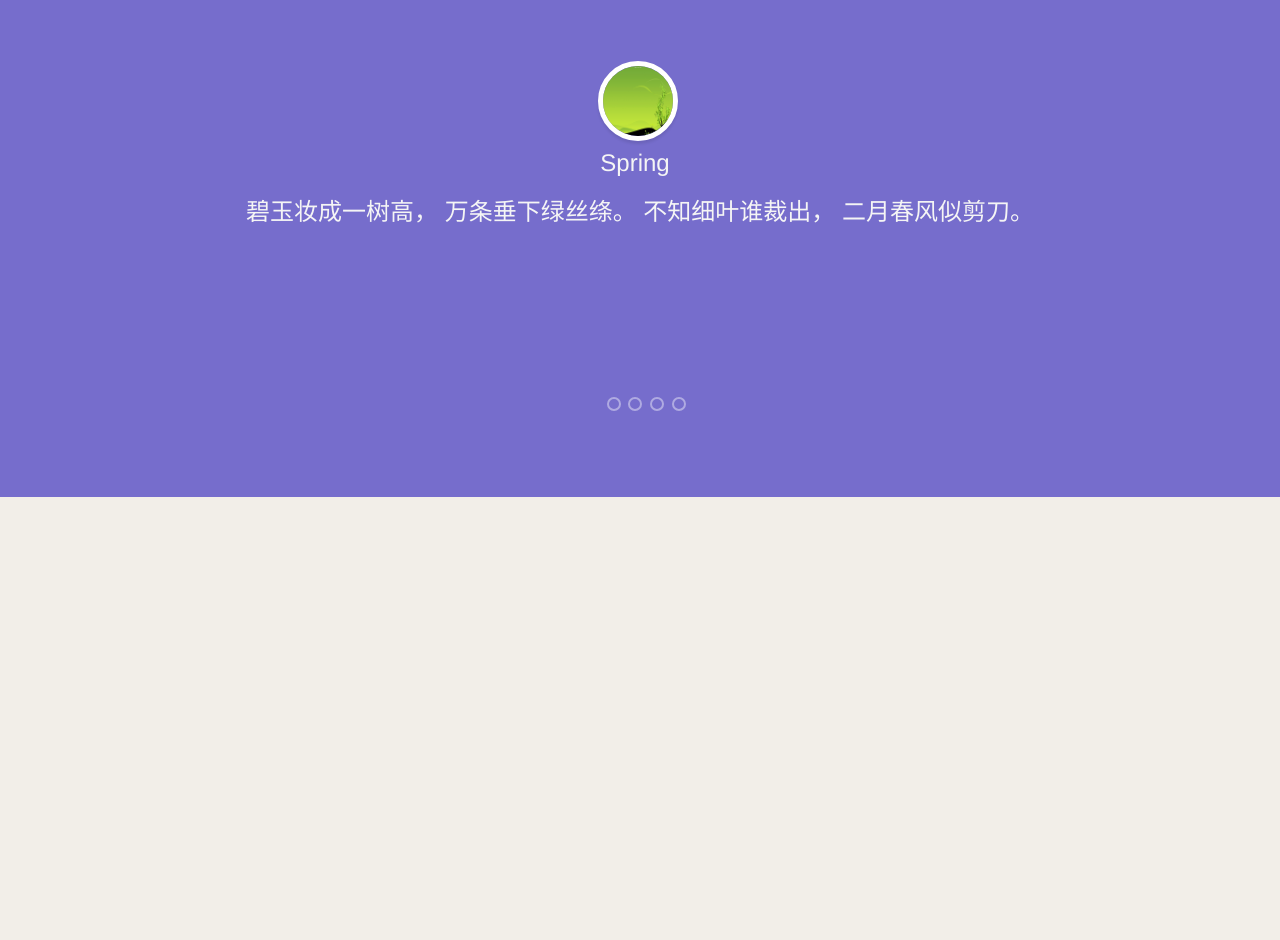
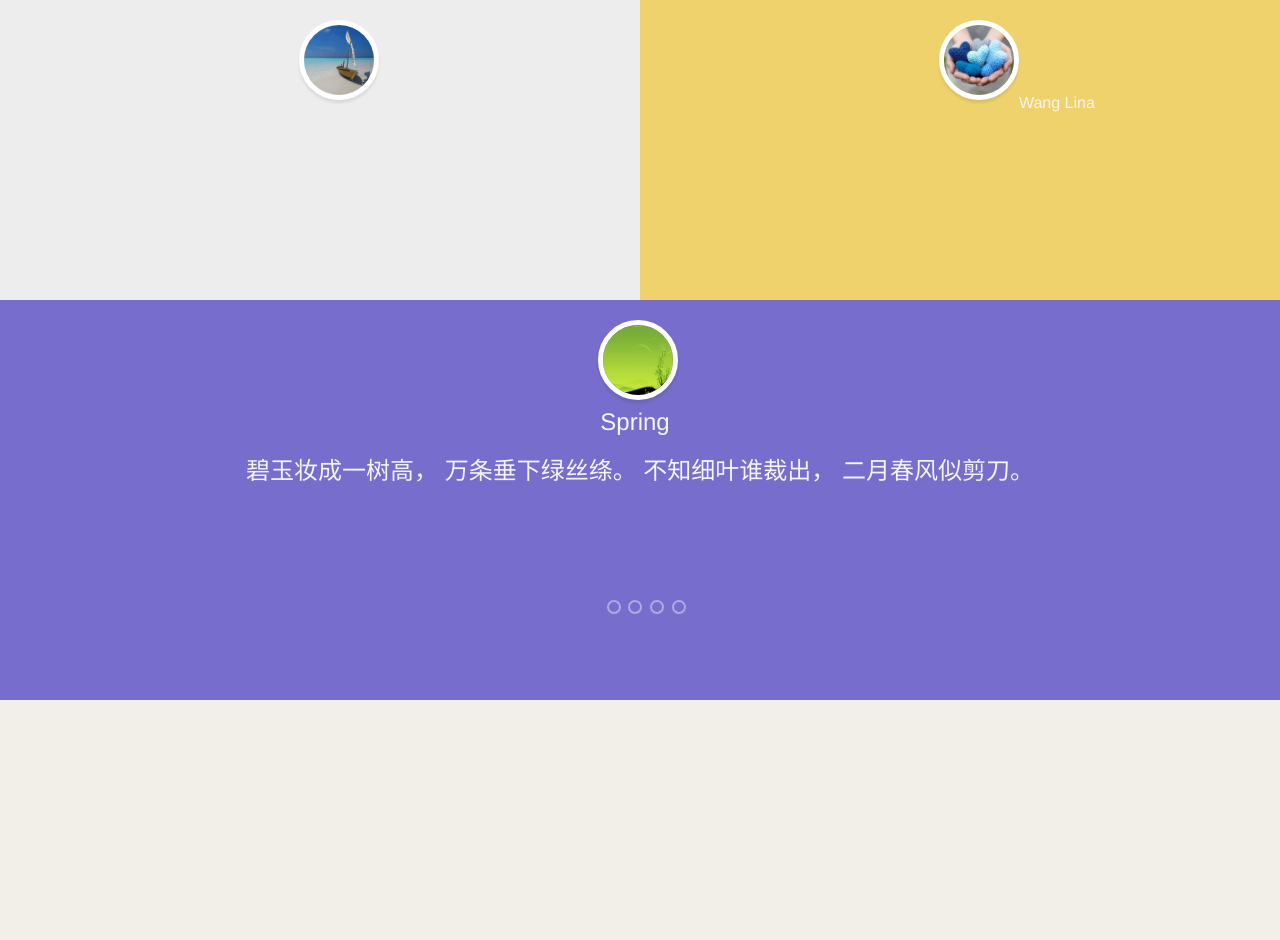
Before and after one commit to wanglina/week3, a PHP site: page / in a window 1280 px wide. Shown: the part 80-1020 px from the top of the page. Run offline with PHP 8.4, Linux system fonts and the light colour scheme.

Commit message:
init the about us part

```diff
--- a/index.html
+++ b/index.html
@@ -1,7 +1,7 @@
 <!DOCTYPE html>
 <html>
 <head>
-    <title>Week2</title>
+    <title>go</title>
     <meta name="viewport" content="width=device-width, initial-scale=1">
     <meta charset="UTF-8">
     <!--[if IE]>
@@ -45,8 +45,11 @@
 </header>
 
 <div class="main">
-    <div class="about-us">
-        <!--<a name = "aboutUs">hhhhhhhhhhhh</a>-->
+    <ul class="about-us">
+        <a name="aboutUs"></a>
+        <li><img src="./img/p1.jpg"><span></span></li><li><img src="./img/p8.jpg"><span>Wang Lina</span></li>
+    </ul>
+    <div class="seasons">
         <ul class="season">
             <a name="seasonIntro"></a>
             <li class="spring">
@@ -58,16 +61,9 @@
 
                 <p>
                     碧玉妆成一树高，
-                    <!--</p>-->
-                    <!--<p>-->
                     万条垂下绿丝绦。
-                    <!--</p>-->
-                    <!--<p>-->
                     不知细叶谁裁出，
-                    <!--</p>-->
-                    <!--<p>-->
                     二月春风似剪刀。
-                    <!--</p>-->
             </li>
             <li class="summer"></li>
             <li class="autumn"></li>
--- a/sass/style.scss
+++ b/sass/style.scss
@@ -140,13 +140,6 @@ $font-color: white;
 }
 
 .main {
-  .season {
-    padding: 4.1em 0 5.6em;
-  }
-  ul {
-    background-color: #766DCC;
-    height: 200px;
-  }
   img {
     height: 70px;
     width: 70px;
@@ -164,6 +157,38 @@ $font-color: white;
     -webkit-transform: rotate(360deg);
     transform: rotate(360deg);
   }
+  .about-us {
+    height: 300px;
+    display: inline-block;
+    width: 100%;
+    li {
+      display: inline-block;
+    }
+    img {
+      display: inline-block;
+    }
+    li:nth-of-type(1) {
+      background-color: #EDEDED;
+      width: 50%;
+      height: 100%;
+    }
+    li:nth-of-type(2) {
+      background-color: #EFD26C;
+      width: 50%;
+      height: 100%;
+    }
+    span {
+      font-size: 1rem;
+      color: whitesmoke;
+    }
+  }
+
+  .seasons {
+    ul {
+      background-color: #766DCC;
+      height: 200px;
+    }
+
     span {
       font-size: 1.5rem;
       display: block;
@@ -177,6 +202,8 @@ $font-color: white;
       text-align: center;
       line-height: 140%;
     }
+  }
+
 
   .nav-season {
     :first-child {
--- a/stylesheets/style.css
+++ b/stylesheets/style.css
@@ -170,15 +170,6 @@ body {
 }
 
 /* line 143, ../sass/style.scss */
-.main .season {
-  padding: 4.1em 0 5.6em;
-}
-/* line 146, ../sass/style.scss */
-.main ul {
-  background-color: #766DCC;
-  height: 200px;
-}
-/* line 150, ../sass/style.scss */
 .main img {
   height: 70px;
   width: 70px;
@@ -192,37 +183,73 @@ body {
   -webkit-transition: 0.4s linear;
   transition: 0.4s ease-in;
 }
-/* line 163, ../sass/style.scss */
+/* line 156, ../sass/style.scss */
 .main img:hover {
   -webkit-transform: rotate(360deg);
   transform: rotate(360deg);
 }
+/* line 160, ../sass/style.scss */
+.main .about-us {
+  height: 300px;
+  display: inline-block;
+  width: 100%;
+}
+/* line 164, ../sass/style.scss */
+.main .about-us li {
+  display: inline-block;
+}
 /* line 167, ../sass/style.scss */
-.main span {
+.main .about-us img {
+  display: inline-block;
+}
+/* line 170, ../sass/style.scss */
+.main .about-us li:nth-of-type(1) {
+  background-color: #EDEDED;
+  width: 50%;
+  height: 100%;
+}
+/* line 175, ../sass/style.scss */
+.main .about-us li:nth-of-type(2) {
+  background-color: #EFD26C;
+  width: 50%;
+  height: 100%;
+}
+/* line 180, ../sass/style.scss */
+.main .about-us span {
+  font-size: 1rem;
+  color: whitesmoke;
+}
+/* line 187, ../sass/style.scss */
+.main .seasons ul {
+  background-color: #766DCC;
+  height: 200px;
+}
+/* line 192, ../sass/style.scss */
+.main .seasons span {
   font-size: 1.5rem;
   display: block;
   margin-left: 46.9%;
   color: whitesmoke;
   margin-bottom: 20px;
 }
-/* line 174, ../sass/style.scss */
-.main p {
+/* line 199, ../sass/style.scss */
+.main .seasons p {
   color: whitesmoke;
   font-size: 1.5rem;
   text-align: center;
   line-height: 140%;
 }
-/* line 181, ../sass/style.scss */
+/* line 208, ../sass/style.scss */
 .main .nav-season {
   width: 100%;
   display: inline-block;
 }
-/* line 182, ../sass/style.scss */
+/* line 209, ../sass/style.scss */
 .main .nav-season :first-child {
   margin-top: 50px;
   margin-left: 46.7%;
 }
-/* line 186, ../sass/style.scss */
+/* line 213, ../sass/style.scss */
 .main .nav-season a {
   display: inline-block;
   color: transparent;
@@ -233,95 +260,95 @@ body {
   margin-right: 5px;
   text-align: center;
 }
-/* line 198, ../sass/style.scss */
+/* line 225, ../sass/style.scss */
 .main .nav-season li {
   display: inline-block;
 }
 
 /* golbal tag style */
 @media screen and (min-width: 1300px) {
-  /* line 207, ../sass/style.scss */
+  /* line 234, ../sass/style.scss */
   .global-nav .container {
     text-align: center;
     margin: auto;
   }
 
-  /* line 213, ../sass/style.scss */
+  /* line 240, ../sass/style.scss */
   .content .profile-status, .content .stream-container {
     width: 700px;
     margin: 40px auto 0;
   }
 }
 @media screen and (max-width: 1299px) {
-  /* line 222, ../sass/style.scss */
+  /* line 249, ../sass/style.scss */
   .content .profile-status, .content .stream-container {
     width: 90%;
     margin: 40px auto 0;
   }
-  /* line 227, ../sass/style.scss */
+  /* line 254, ../sass/style.scss */
   .content ul li a span {
     font-size: 14px;
   }
 }
 @media screen and (max-width: 980px) {
-  /* line 234, ../sass/style.scss */
+  /* line 261, ../sass/style.scss */
   .content {
     right: 0;
   }
-  /* line 236, ../sass/style.scss */
+  /* line 263, ../sass/style.scss */
   .content .profile-status, .content .stream-container {
     margin: 40px 0 0 auto;
   }
-  /* line 240, ../sass/style.scss */
+  /* line 267, ../sass/style.scss */
   .content ul li a span {
     font-size: 12px;
   }
 }
 @media screen and (max-width: 980px) and (max-width: 750px) {
-  /* line 247, ../sass/style.scss */
+  /* line 274, ../sass/style.scss */
   .top-bar .global-actions li {
     display: none;
   }
-  /* line 249, ../sass/style.scss */
+  /* line 276, ../sass/style.scss */
   .top-bar .global-actions li:first-child {
     display: inline-block;
   }
-  /* line 255, ../sass/style.scss */
+  /* line 282, ../sass/style.scss */
   .top-bar .pull-right .search .form-search {
     display: none;
   }
 
-  /* line 261, ../sass/style.scss */
+  /* line 288, ../sass/style.scss */
   .left-aside {
     display: none;
   }
 
-  /* line 265, ../sass/style.scss */
+  /* line 292, ../sass/style.scss */
   .content {
     left: 0;
     right: 0;
   }
-  /* line 269, ../sass/style.scss */
+  /* line 296, ../sass/style.scss */
   .content .profile-status {
     background-color: white;
     width: 100%;
     height: 100%;
   }
-  /* line 274, ../sass/style.scss */
+  /* line 301, ../sass/style.scss */
   .content .profile-status ul li {
     display: block;
   }
-  /* line 276, ../sass/style.scss */
+  /* line 303, ../sass/style.scss */
   .content .profile-status ul li a span {
     font-weight: normal;
   }
-  /* line 282, ../sass/style.scss */
+  /* line 309, ../sass/style.scss */
   .content .stream-container {
     background-color: white;
     width: 100%;
   }
 
-  /* line 288, ../sass/style.scss */
+  /* line 315, ../sass/style.scss */
   .dashboard-right {
     display: none;
   }
```
Lines whose indentation alone changed are shown as unchanged.
